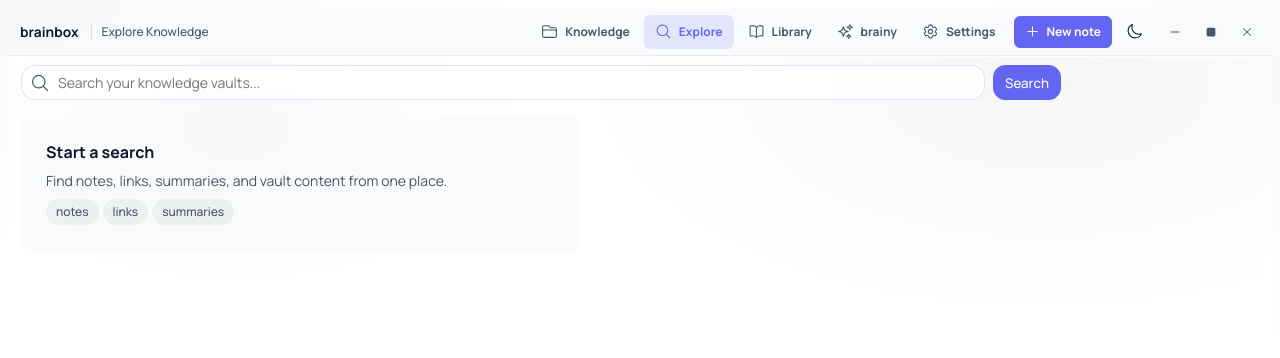
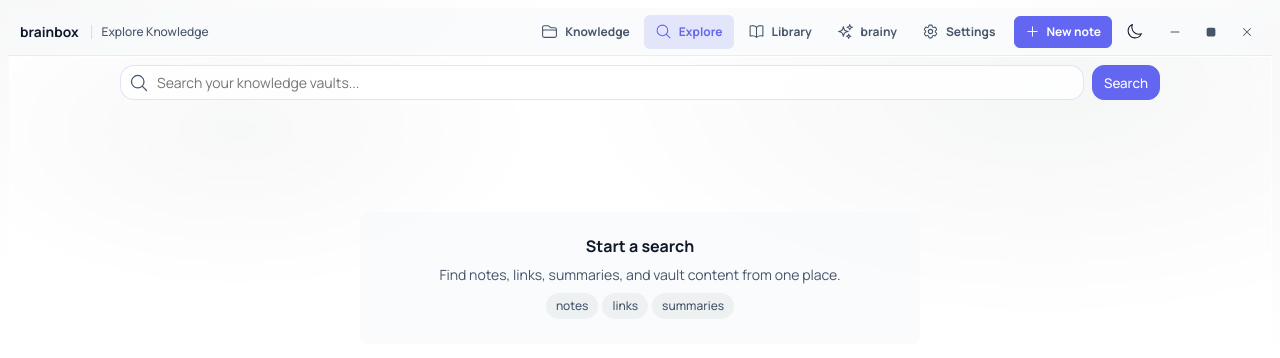
Before and after one commit to oshtz/brainbox, a React (Vite) app: page / in a window 1280 px wide. Both pictures are taken after a click on the button "Explore". Shown: the top 358 px of the page. Built offline with nearby package versions, Linux system fonts and the light colour scheme.

Commit message:
Align app content frame

```diff
--- a/src/App.module.css
+++ b/src/App.module.css
@@ -57,6 +57,11 @@
 
 .contentNoTopPadding {
   padding-top: 0;
+}
+
+.content:not(.vaultWorkspaceContent) > * {
+  width: min(100%, var(--page-content-max-width));
+  margin-inline: auto;
 }
 
 .vaultWorkspaceChrome {
@@ -291,6 +296,7 @@
 }
 
 .vaults {
+  width: 100%;
   margin-top: var(--space-sm);
 }
 
@@ -310,8 +316,9 @@
 
 /* Search styles */
 .searchContainer {
+  width: 100%;
   max-width: var(--page-content-max-width);
-  margin: 0;
+  margin: 0 auto;
   padding: 0;
 }
 
@@ -323,10 +330,10 @@
   display: grid;
   gap: var(--space-sm);
   max-width: 560px;
-  margin: 18px 0 0;
+  margin: clamp(56px, 14vh, 120px) auto 0;
   padding: var(--space-xl);
-  text-align: left;
-  justify-items: start;
+  text-align: center;
+  justify-items: center;
   border-radius: var(--border-radius-lg);
   background: var(--ui-panel-bg);
   border: 1px solid transparent;
@@ -336,7 +343,7 @@
   display: flex;
   gap: var(--space-xs);
   flex-wrap: wrap;
-  justify-content: flex-start;
+  justify-content: center;
 }
 
 .searchIdleHints span {
@@ -410,14 +417,8 @@
 .vaults > .emptyState {
   max-width: 560px;
   min-height: 0;
-  margin-top: var(--space-lg);
+  margin: clamp(56px, 14vh, 120px) auto 0;
   padding: var(--space-xl);
-  justify-items: start;
-  text-align: left;
-}
-
-.vaults > .emptyState .emptyStateActions {
-  justify-content: flex-start;
 }
 
 .skeletonGrid {
--- a/src/App.tsx
+++ b/src/App.tsx
@@ -926,7 +926,7 @@
                       ))}
                     </div>
                   ) : searchCards.length === 0 ? (
-                    <div className={styles.emptyState}>
+                    <div className={styles.emptyState} data-testid="search-empty-state">
                       <h3 className={styles.emptyStateTitle}>No results yet</h3>
                       <p className={styles.emptyStateBody}>Try a different keyword, or search by a shorter phrase.</p>
                     </div>
@@ -975,7 +975,7 @@
               )}
 
               {!searchQuery && (
-                <div className={styles.searchIdleState}>
+                <div className={styles.searchIdleState} data-testid="search-idle-state">
                   <h2 className={styles.emptyStateTitle}>Start a search</h2>
                   <p className={styles.emptyStateBody}>Find notes, links, summaries, and vault content from one place.</p>
                   <div className={styles.searchIdleHints} aria-hidden="true">
@@ -1097,7 +1097,7 @@
                     ))}
                   </div>
                 ) : displayedVaultItems.length === 0 ? (
-                  <div className={styles.emptyState}>
+                  <div className={styles.emptyState} data-testid="vault-items-empty-state">
                     <h3 className={styles.emptyStateTitle}>{showConflictsOnly ? 'No conflicts' : 'No items yet'}</h3>
                     <p className={styles.emptyStateBody}>
                       {showConflictsOnly
@@ -1268,7 +1268,7 @@
                   ))}
                 </div>
               ) : vaults.length === 0 ? (
-                <div className={styles.emptyState}>
+                <div className={styles.emptyState} data-testid="vault-empty-state">
                   <h3 className={styles.emptyStateTitle}>Create your first vault</h3>
                   <p className={styles.emptyStateBody}>Vaults keep your notes and links organized. Start with a name and optional password.</p>
                   <div className={styles.emptyStateActions}>
--- a/src/components/Library/Library.module.css
+++ b/src/components/Library/Library.module.css
@@ -1,6 +1,7 @@
 .wrap {
   width: 100%;
   max-width: var(--page-content-max-width, 1040px);
+  margin: 0 auto;
   padding: 0 0 var(--space-lg);
 }
 
--- a/src/components/Settings/Settings.jsx
+++ b/src/components/Settings/Settings.jsx
@@ -522,7 +522,7 @@
   flexDirection: 'column',
   width: '100%',
   maxWidth: 'var(--page-content-max-width, 1040px)',
-  margin: 0,
+  margin: '0 auto',
 };
 
 // Wrapper to handle negative margin for nav - pulls nav flush against header
```
Also changed, not shown: 1 other file (tests, documents, lock files or other folders).
